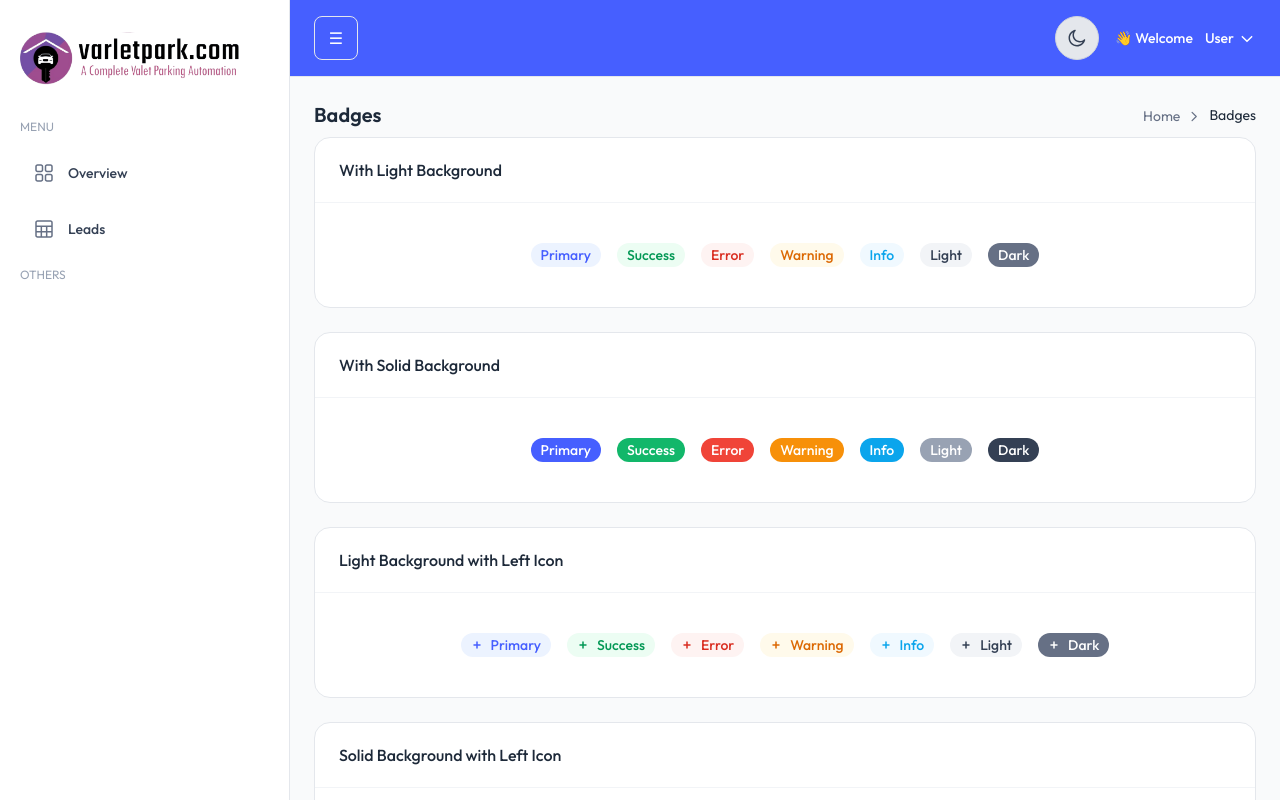
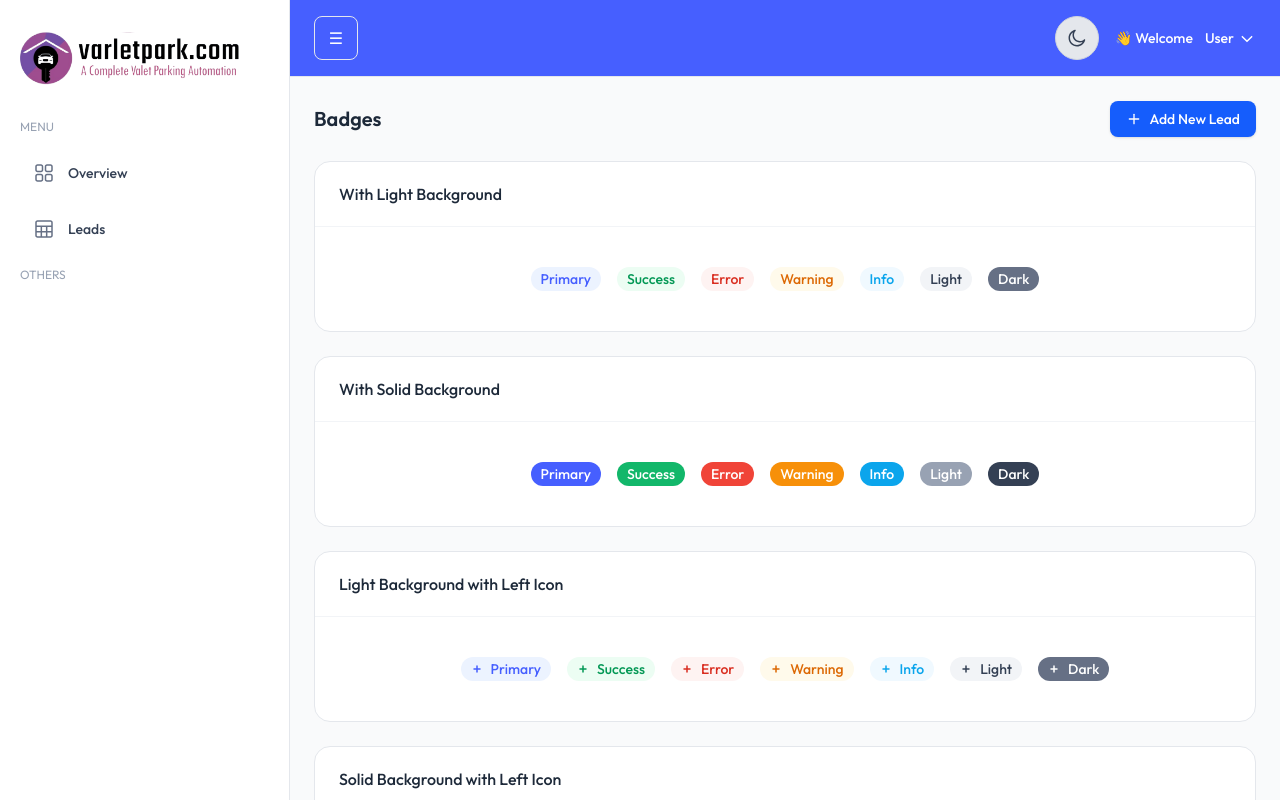
Before and after one commit to alen899-my/adminForm, a Next.js app: page /admin/badge in a window 1280 px wide. Shown: the top 800 px of the page. Built offline with nearby package versions, Linux system fonts and the light colour scheme.

Commit message:
editing replaced

```diff
--- a/src/app/api/leads/route.js
+++ b/src/app/api/leads/route.js
@@ -55,8 +55,9 @@ export async function POST(req) {
       ...leadData,
       attachments,
     });
+    const editUrl = `/leads/edit/${newLead._id}`;
 
-    return NextResponse.json({ success: true, lead: newLead }, { status: 201 });
+    return NextResponse.json({ success: true, lead: newLead ,editUrl}, { status: 201 });
 
   } catch (error) {
     console.error("❌ API ERROR:", error);
--- a/src/components/EditLeadModal.jsx
+++ b/src/components/EditLeadModal.jsx
@@ -226,11 +226,19 @@ export default function EditLeadModal({ isOpen, onClose, leadData, onUpdate }) {
       {/* --- MODAL CONTAINER --- */}
       <div
         ref={modalRef}
-        className="w-full max-w-5xl bg-white dark:bg-gray-900 border border-gray-400 dark:border-gray-600 rounded-xl max-h-[90vh] overflow-y-auto shadow-xl relative flex flex-col"
+        className={`
+            w-full max-w-5xl max-h-[90vh] shadow-xl relative
+            bg-white dark:bg-gray-900 border border-gray-400 dark:border-gray-600
+
+            /* STRUCTURE FOR CURVED CORNERS */
+            flex flex-col
+            rounded-xl
+            overflow-hidden
+        `}
       >
 
-        {/* --- STICKY HEADER --- */}
-        <div className="sticky top-0 z-20 bg-white dark:bg-gray-900 border-b border-gray-300 dark:border-gray-700 px-5 py-3 flex justify-between items-center shrink-0">
+        {/* --- HEADER (Fixed) --- */}
+        <div className="shrink-0 bg-white dark:bg-gray-900 border-b border-gray-300 dark:border-gray-700 px-5 py-3 flex justify-between items-center z-20">
           <div>
             <h2 className="text-lg font-semibold text-gray-900 dark:text-white flex items-center gap-2">
               <UserCog className="w-5 h-5 text-blue-600 dark:text-blue-500" />
@@ -243,8 +251,20 @@ export default function EditLeadModal({ isOpen, onClose, leadData, onUpdate }) {
           </button>
         </div>
 
-        {/* --- CONTENT BODY --- */}
-        <div className="p-4 sm:p-6 space-y-4 flex-1">
+        {/* --- CONTENT BODY (Scrollable) --- */}
+        <div className={`
+            p-4 sm:p-6 space-y-4 flex-1 overflow-y-auto
+
+            /* CUSTOM DARK SCROLLBAR STYLES */
+            [&::-webkit-scrollbar]:w-2
+            [&::-webkit-scrollbar-track]:bg-gray-100
+            dark:[&::-webkit-scrollbar-track]:bg-gray-950
+            [&::-webkit-scrollbar-thumb]:bg-gray-400
+            dark:[&::-webkit-scrollbar-thumb]:bg-gray-700
+            [&::-webkit-scrollbar-thumb]:rounded-full
+            hover:[&::-webkit-scrollbar-thumb]:bg-gray-500
+            dark:hover:[&::-webkit-scrollbar-thumb]:bg-gray-600
+        `}>
 
           {/* 1. TABS NAVIGATION */}
           <div className="w-full flex items-center justify-center py-2">
@@ -419,7 +439,6 @@ export default function EditLeadModal({ isOpen, onClose, leadData, onUpdate }) {
               )}
 
               {/* STEP 3: PRICING */}
-            {/* STEP 3: PRICING */}
               {currentStep === 3 && (
                 <div className="space-y-4 animate-in fade-in slide-in-from-right-4">
 
@@ -585,7 +604,6 @@ export default function EditLeadModal({ isOpen, onClose, leadData, onUpdate }) {
               )}
 
               {/* STEP 5: ADMIN */}
-             {/* STEP 5: ADMIN */}
                 {currentStep === 5 && (
                 <div className="space-y-4 animate-in fade-in slide-in-from-right-4">
 
@@ -707,9 +725,9 @@ export default function EditLeadModal({ isOpen, onClose, leadData, onUpdate }) {
           )}
         </div>
 
-        {/* --- STICKY FOOTER ACTIONS --- */}
+        {/* --- FOOTER ACTIONS (Fixed) --- */}
         {!isSubmitted && (
-          <div className="sticky bottom-0 z-10 bg-white dark:bg-gray-900 border-t border-gray-300 dark:border-gray-700 p-4 flex justify-between shrink-0">
+          <div className="shrink-0 bg-white dark:bg-gray-900 border-t border-gray-300 dark:border-gray-700 p-4 flex justify-between">
             {currentStep > 1 ? (
               <button onClick={() => setCurrentStep(prev => prev - 1)} className="px-4 py-2 text-gray-600 dark:text-gray-300 hover:text-gray-900 dark:hover:text-white font-medium">
                 ← Back
--- a/src/components/LeadDetailsModal.jsx
+++ b/src/components/LeadDetailsModal.jsx
@@ -43,14 +43,22 @@ export default function LeadDetailsModal({ open, onClose, data }) {
       {/* BACKDROP */}
       <div className="fixed inset-0 bg-black/60 backdrop-blur-sm flex justify-center items-center p-4 z-[9999]">
 
-        {/* MODAL */}
+        {/* MODAL WRAPPER */}
         <div
           ref={modalRef}
-          className="w-full max-w-6xl bg-white dark:bg-gray-900 border border-gray-400 dark:border-gray-600 rounded-xl max-h-[90vh] overflow-y-auto shadow-xl"
+          className={`
+            w-full max-w-6xl max-h-[90vh] shadow-xl
+            bg-white dark:bg-gray-900 border border-gray-400 dark:border-gray-600
+
+            /* STRUCTURAL CHANGES FOR CURVED CORNERS */
+            flex flex-col
+            rounded-xl
+            overflow-hidden /* This clips the inner scrollbar to match the rounded corners */
+          `}
         >
 
-          {/* --- HEADER --- */}
-          <div className="sticky top-0 bg-white dark:bg-gray-900 border-b border-gray-300 dark:border-gray-700 px-5 py-3 flex justify-between items-center">
+          {/* --- HEADER (Fixed at top, no scroll) --- */}
+          <div className="shrink-0 bg-white dark:bg-gray-900 border-b border-gray-300 dark:border-gray-700 px-5 py-3 flex justify-between items-center">
             <div>
               <h2 className="text-lg font-semibold text-gray-900 dark:text-white">Lead Details</h2>
               <p className="text-xs text-gray-500 dark:text-gray-400">Viewing client information</p>
@@ -64,8 +72,21 @@ export default function LeadDetailsModal({ open, onClose, data }) {
             </button>
           </div>
 
-          {/* --- CONTENT GRID --- */}
-          <div className="p-4 space-y-4">
+          {/* --- SCROLLABLE CONTENT AREA --- */}
+          <div className={`
+            flex-1 overflow-y-auto p-4 space-y-4
+
+            /* SCROLLBAR STYLES APPLIED HERE */
+            [&::-webkit-scrollbar]:w-2
+            [&::-webkit-scrollbar-track]:bg-gray-100
+            dark:[&::-webkit-scrollbar-track]:bg-gray-950
+            [&::-webkit-scrollbar-thumb]:bg-gray-400
+            dark:[&::-webkit-scrollbar-thumb]:bg-gray-700
+            [&::-webkit-scrollbar-thumb]:rounded-full
+            hover:[&::-webkit-scrollbar-thumb]:bg-gray-500
+            dark:hover:[&::-webkit-scrollbar-thumb]:bg-gray-600
+          `}>
+
             <div className="grid grid-cols-1 sm:grid-cols-2 lg:grid-cols-3 gap-4">
 
               {/* STATUS BADGE */}
--- a/src/components/common/PageBreadCrumb.tsx
+++ b/src/components/common/PageBreadCrumb.tsx
@@ -1,5 +1,6 @@
 import Link from "next/link";
 import React from "react";
+import { Plus } from "lucide-react";
 
 interface BreadcrumbProps {
   pageTitle: string;
@@ -7,44 +8,25 @@ interface BreadcrumbProps {
 
 const PageBreadcrumb: React.FC<BreadcrumbProps> = ({ pageTitle }) => {
   return (
-    <div className="flex  flex-wrap items-center justify-between gap- mb-2">
-      <h2
-        className="text-xl font-semibold text-gray-800 dark:text-white/90"
-        x-text="pageName"
-      >
+    <div className="flex flex-col sm:flex-row sm:items-center justify-between gap-4 mb-4 sm:mb-6">
+      <h2 className="text-lg sm:text-xl font-semibold text-gray-800 dark:text-white">
         {pageTitle}
       </h2>
-      <nav>
-        <ol className="flex items-center gap-1.5">
-          <li>
-            <Link
-              className="inline-flex items-center gap-1.5 text-sm text-gray-500 dark:text-gray-400"
-              href="/"
-            >
-              Home
-              <svg
-                className="stroke-current"
-                width="17"
-                height="16"
-                viewBox="0 0 17 16"
-                fill="none"
-                xmlns="http://www.w3.org/2000/svg"
-              >
-                <path
-                  d="M6.0765 12.667L10.2432 8.50033L6.0765 4.33366"
-                  stroke=""
-                  strokeWidth="1.2"
-                  strokeLinecap="round"
-                  strokeLinejoin="round"
-                />
-              </svg>
-            </Link>
-          </li>
-          <li className="text-sm text-gray-800 dark:text-white/90">
-            {pageTitle}
-          </li>
-        </ol>
-      </nav>
+
+      {/* Add Lead Button */}
+      <Link
+        href="/add-lead"
+        className="
+          inline-flex items-center justify-center gap-2
+          w-full sm:w-auto
+          px-4 py-2 rounded-lg text-sm font-medium shadow-sm transition-colors
+          bg-blue-600 hover:bg-blue-700 text-white
+          dark:bg-blue-600 dark:hover:bg-blue-500
+        "
+      >
+        <Plus className="w-4 h-4" />
+        Add New Lead
+      </Link>
     </div>
   );
 };
```
Lines whose indentation alone changed are shown as unchanged.
